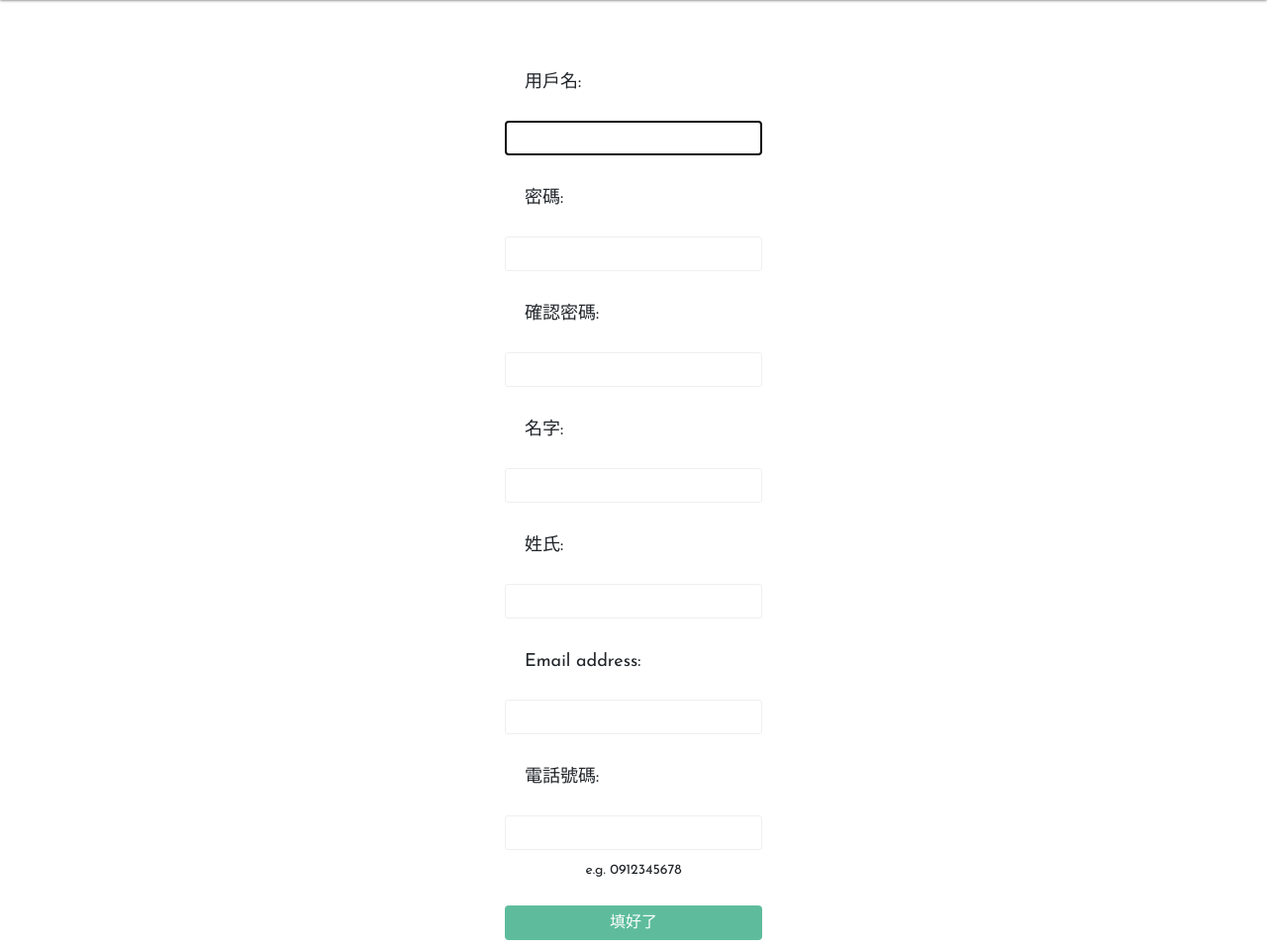
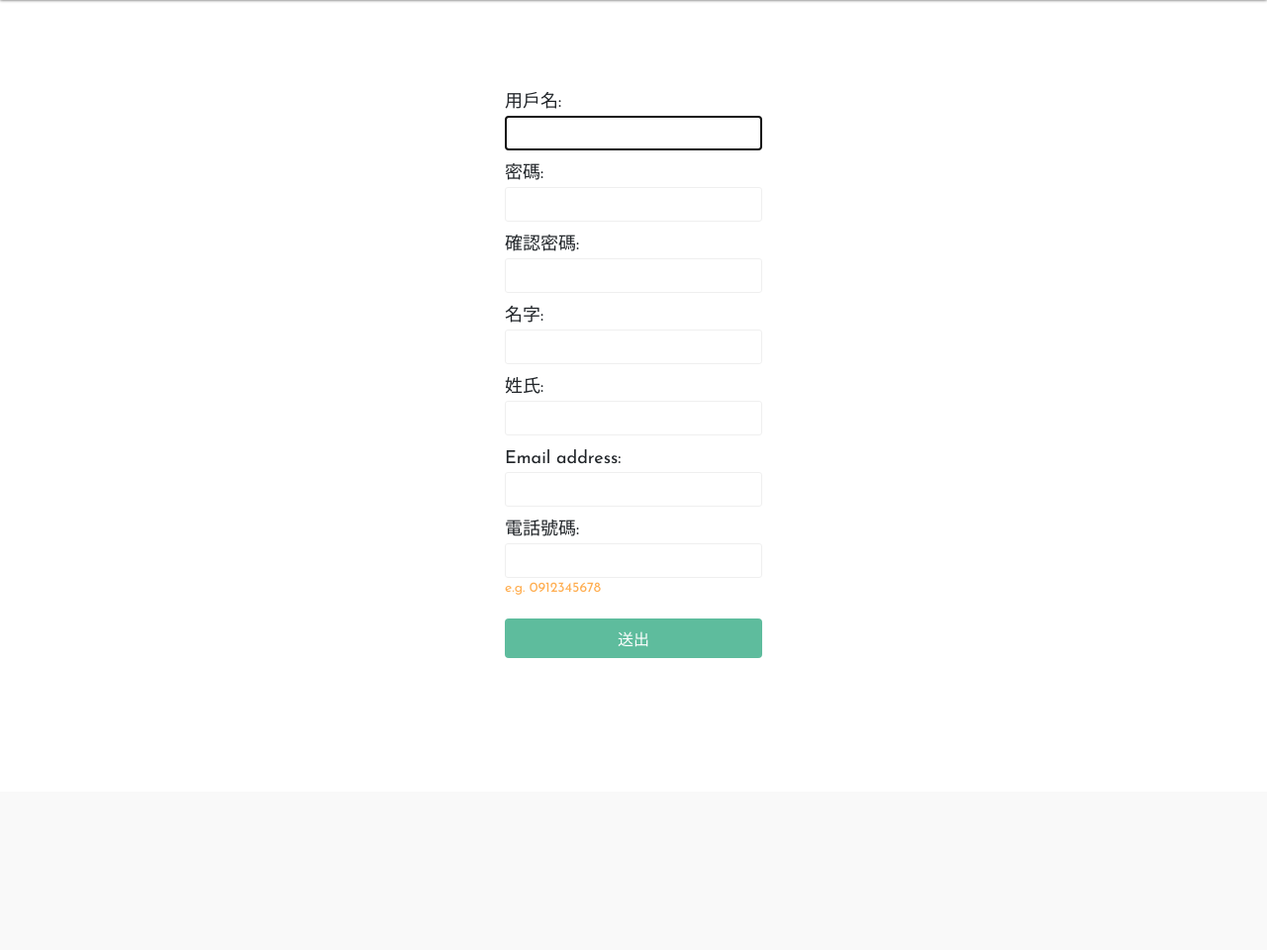
Before and after one commit to jenny-codes/cup-recycling, a Django app: page /accounts/signup/customer/ in a window 1280 px wide. Shown: the whole page at 99% size. After the commit the page ends 665 px from the top, so only its background shows below. Run offline with Django 3.2, Linux system fonts and the light colour scheme; some libraries are stand-ins or nearby versions.

Commit message:
registration page css fixed

```diff
--- a/interaction/static/css/registration.css
+++ b/interaction/static/css/registration.css
@@ -1,35 +1,37 @@
-.input-sec{
-	height:100vh;
-	display: flex;
-	justify-content: center;
-	align-items: center;
-}
-
 form{
 	display: flex;
-	justify-content: center;
-	align-items: center;
   flex-direction: column;
-  padding-top:50px;
 }
 form label{
-	padding:20px;
+	display: block;
 	font-size:18px;
+	margin-top:10px;
 }
 form input{
-	margin:5px 0px 10px 0px;
-	padding-left:10px;
+	display: block;
+	padding:10px;
 	text-align: left;
+}
+.help{
+	padding:0;
+	text-align: left;
+	color:var(--color-warning);
 }
 .btn-info{
 	background-color: #5EBC9D;
   border: 2px solid #5EBC9D;
-	padding:5px 10px;
+	padding:20px 10px;
 	color:white;
 	font-weight:500;
-  line-height: 20px;
+	line-height: 7px;
+	border:none;
+	margin-top:20px;
 }
-
+.btn-info:hover{
+	box-shadow: 0px 0px 3px var(--color-main);
+	background-color:var(--color-main);
+	border:none;
+}
 .errorlist{
 	color: darkred;
 }
--- a/interaction/static/css/styles.css
+++ b/interaction/static/css/styles.css
@@ -1052,7 +1052,6 @@ td{
 	background-color: var(--color-btn);
 }
 .input-sec{
-	height:100vh;
 	display: flex;
 	-webkit-display:flex;
 	flex-direction: column;
--- a/interaction/static/js/nav_bar.js
+++ b/interaction/static/js/nav_bar.js
@@ -25,7 +25,6 @@ document.querySelector('#navbarDropdown').addEventListener('mouseover',function(
   document.querySelector('.dropdown-menu').classList.toggle('show');
   var dropdownItem = document.querySelectorAll('.dropdown-item');
   for(i=0;i<dropdownItem.length;i++){
-    dropdownItem[i].classList.toggle('click');
-    // pointEvent = none/auto;
+    dropdownItem[i].classList.toggle('click'); // pointEvent = none/auto;
   }
 })
--- a/templates/registration/signup_form.html
+++ b/templates/registration/signup_form.html
@@ -16,7 +16,7 @@
           <p class="help">{{ field.help_text|safe }}</p>
           {% endif %}
         {% endfor %}
-        <input type="submit" value="填好了" class="btn btn-info">
+        <input type="submit" value="送出" class="btn btn-info">
       </ul>
     </form>
   </div>
```
Also changed, not shown: interaction/templates/index.html (+2 -6 lines), db.sqlite3.
